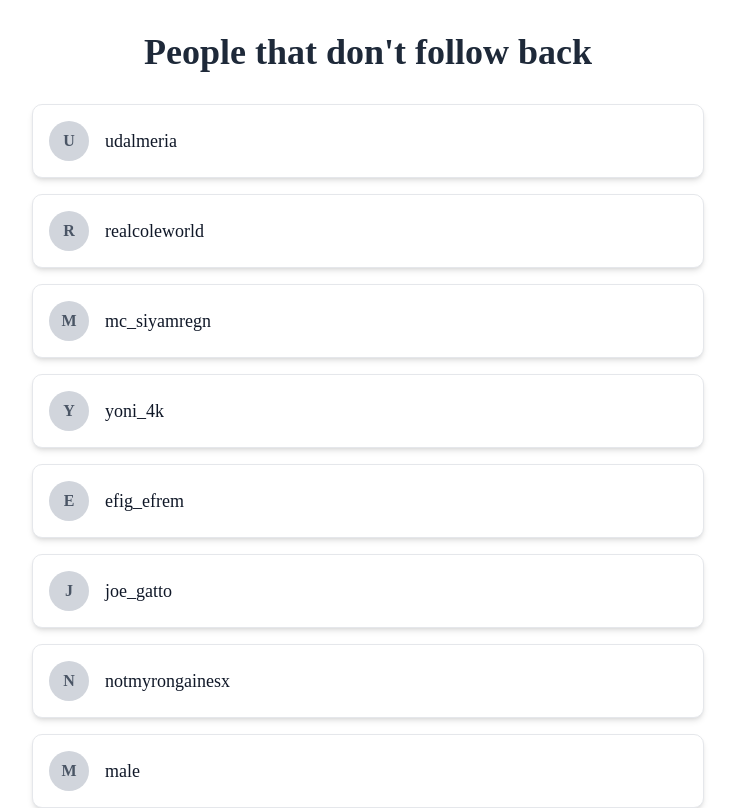
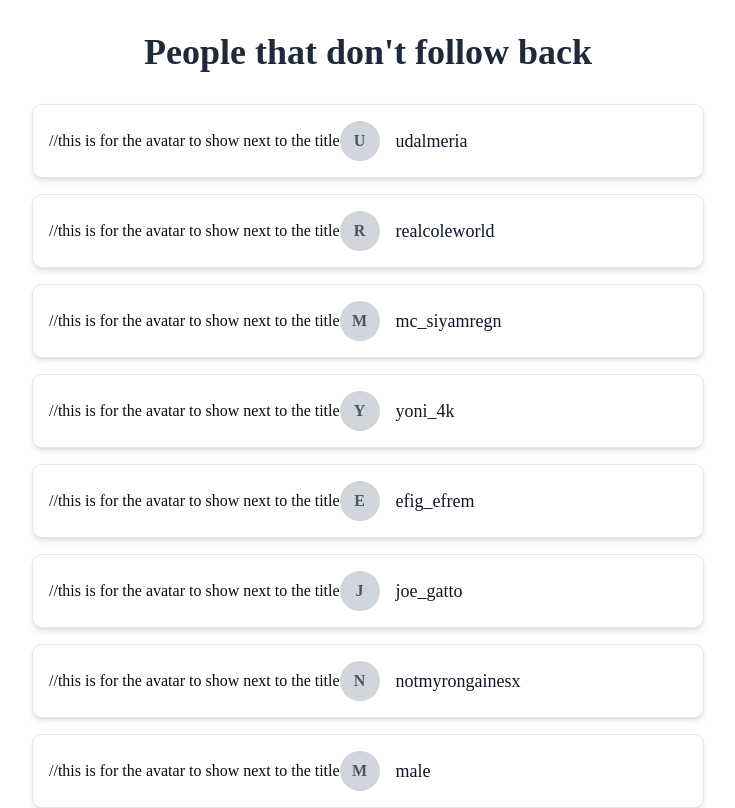
Before and after one commit to MichealBehailu/instagram-unfollow, a Next.js app: page / in a window 1280 px wide. Shown: the top 808 px of the page, without its empty margins (272-1007 px from the left). Built offline with nearby package versions, Linux system fonts and the light colour scheme.

Commit message:
Update page.tsx

```diff
--- a/app/page.tsx
+++ b/app/page.tsx
@@ -25,11 +25,13 @@ export default function Home() {
                 className="flex items-center justify-between p-4 bg-white rounded-lg shadow-md border border-gray-200 hover:shadow-lg transition-shadow"
               >
                 <div className="flex items-center space-x-4">
+//this is for the avatar to show next to the title
                   <div className="w-10 h-10 bg-gray-300 rounded-full flex items-center justify-center">
                     <span className="text-gray-600 font-semibold">
                       {item.title.charAt(0).toUpperCase()}
                     </span>
                   </div>
+
                   <dt className="text-lg font-medium text-gray-900">
                    <a href={item.link} target="_blank" rel="noopener noreferrer" onClick={async (e) => {
                   e.preventDefault();
```
